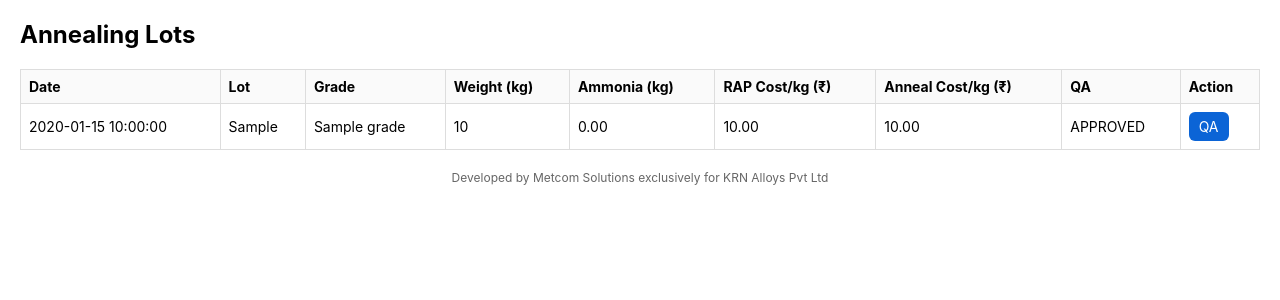
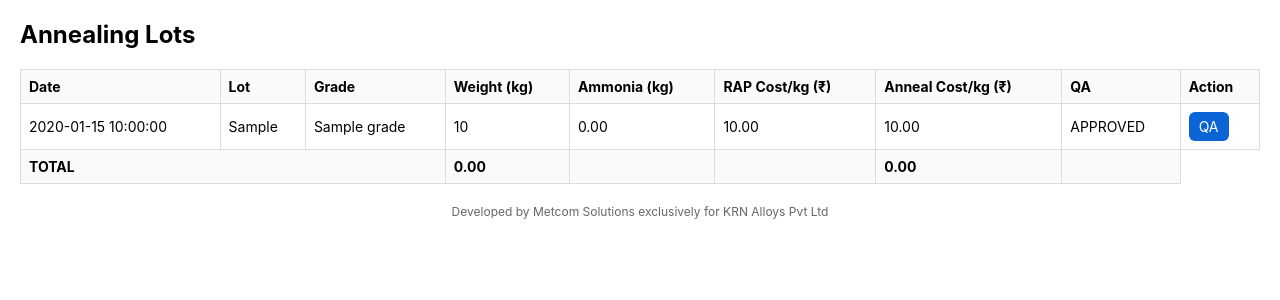
Before and after one commit to rakeshchandekar-design/krn-mrp-plant1, a Python web app: template templates/annealing_lot_list.html in a window 1280 px wide. Shown: the part 89-389 px from the top of the page. Run offline with Jinja, Linux system fonts and the light colour scheme; the template is opened without the code that fills it: most values are stand-ins (such as "Sample title", 1, 10 or a date in 2020).

Commit message:
Update annealing_lot_list.html

```diff
--- a/templates/annealing_lot_list.html
+++ b/templates/annealing_lot_list.html
@@ -21,5 +21,14 @@
     <td><a class="btn btn-small" href="/anneal/qa/{{ x.id }}">QA</a></td>
   </tr>
   {% endfor %}
+  <!-- 👇 totals row -->
+  <tr class="table-info">
+    <th colspan="3">TOTAL</th>
+    <th>{{ '%.2f'|format(total_weight) }}</th>
+    <th></th>
+    <th></th>
+    <th>{{ '%.2f'|format(weighted_cost) }}</th>
+    <th></th>
+  </tr>
 </table>
 {% endblock %}
```
